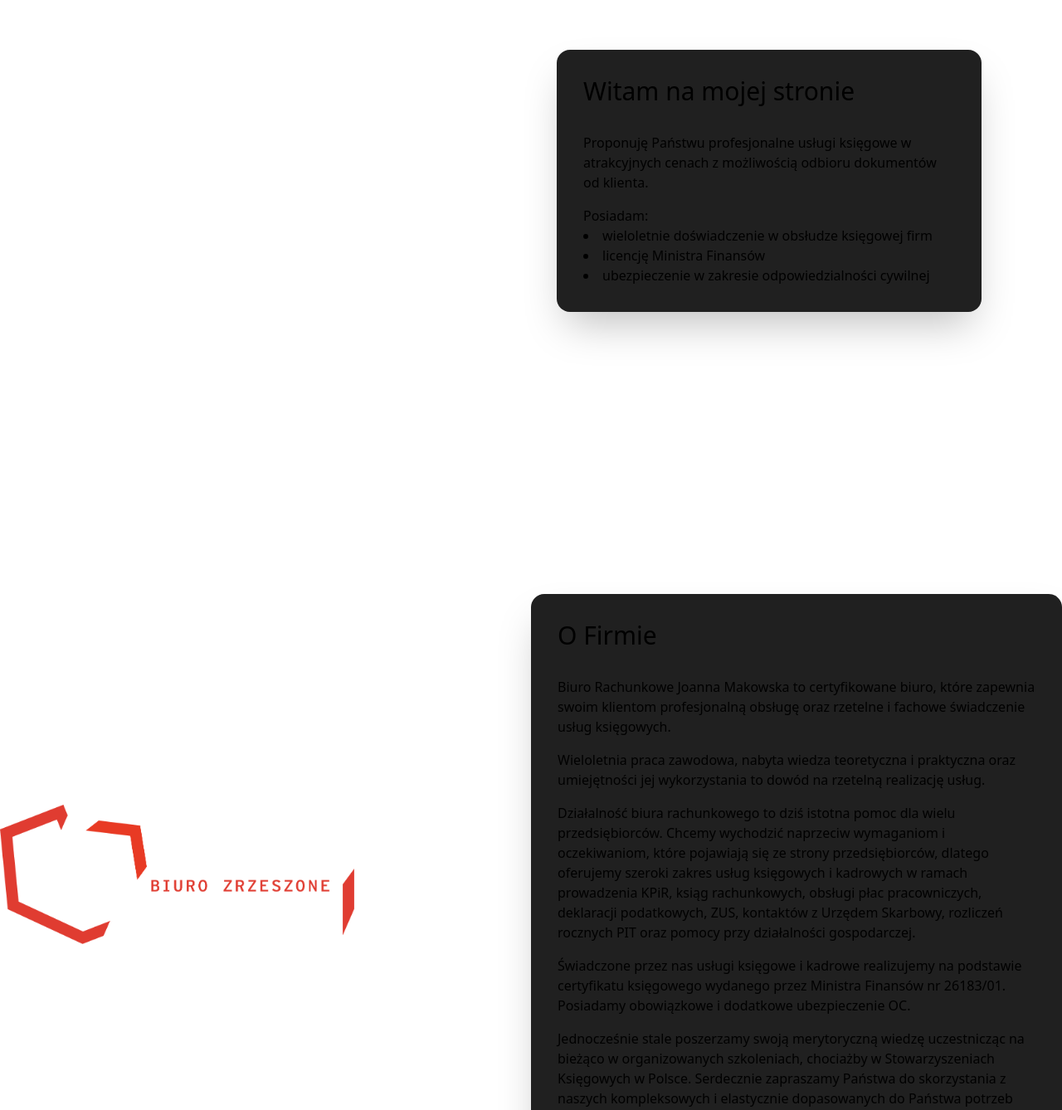
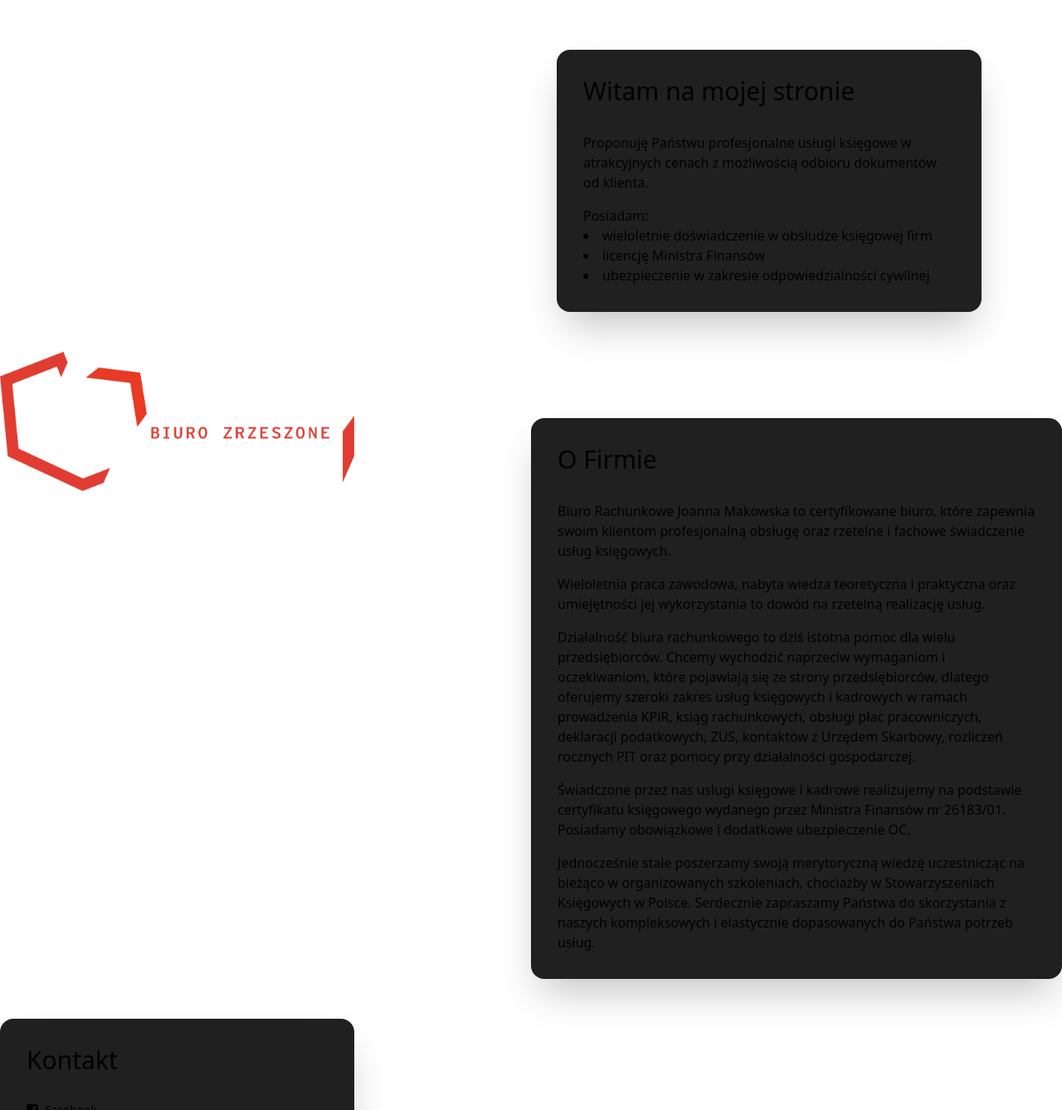
Before and after one commit to Mnigos/biuro-makowska-old, a Nuxt app: page / in a window 1280 px wide. Shown: the part 132-1470 px from the top of the page at 83% size. Built offline with nearby package versions, Linux system fonts and the light colour scheme.

Commit message:
fix(home): change layout

```diff
--- a/pages/index.vue
+++ b/pages/index.vue
@@ -13,7 +13,7 @@ onMounted(() => {
 <template>
   <div class="flex flex-col w-full gap-12">
     <article
-      class="flex flex-col lg:flex-row justify-evenly min-h-screen items-center lg:items-start"
+      class="flex flex-col lg:flex-row justify-evenly min-h-[60vh] items-center lg:items-start"
     >
       <header>
         <!-- This is for SEO optimalization -->
@@ -21,17 +21,6 @@ onMounted(() => {
           <h1>Biuro Rachunkowe</h1>
           <p>Joanna Makowska</p>
         </div>
-
-        <!-- <div
-          style="
-            background-image: url('/logo.png');
-            background-size: contain;
-            background-repeat: no-repeat;
-            background-position: center;
-            width: 500px;
-            height: 500px;
-          "
-        /> -->
 
         <img :src="'/logo.png'" alt="Biuro Rachunkowe" class="mt-36 sm:mt-0" />
       </header>
@@ -52,21 +41,10 @@ onMounted(() => {
     </article>
 
     <article class="flex flex-col gap-16">
-      <section class="flex flex-col lg:flex-row justify-between items-center gap-12">
-        <!-- <div
-          class="w-1/3 h-1/3 self-center"
-          style="
-            background-image: url('/kibr-logo.png');
-            background-size: contain;
-            background-repeat: no-repeat;
-            background-position: center;
-            width: 500px;
-            height: 500px;
-          "
-        /> -->
+      <section class="flex flex-col lg:flex-row justify-between items-center lg:items-start gap-12">
         <img :src="'/kibr-logo.png'" alt="Biuro Rachunkowe" class="md:w-1/2 xl:w-1/3" />
 
-        <the-card class="lg:w-1/2" title="O Firmie">
+        <the-card class="lg:w-1/2 lg:mt-20" title="O Firmie">
           <p>
             Biuro Rachunkowe Joanna Makowska to certyfikowane biuro, które zapewnia swoim klientom
             profesjonalną obsługę oraz rzetelne i fachowe świadczenie usług księgowych.
```
